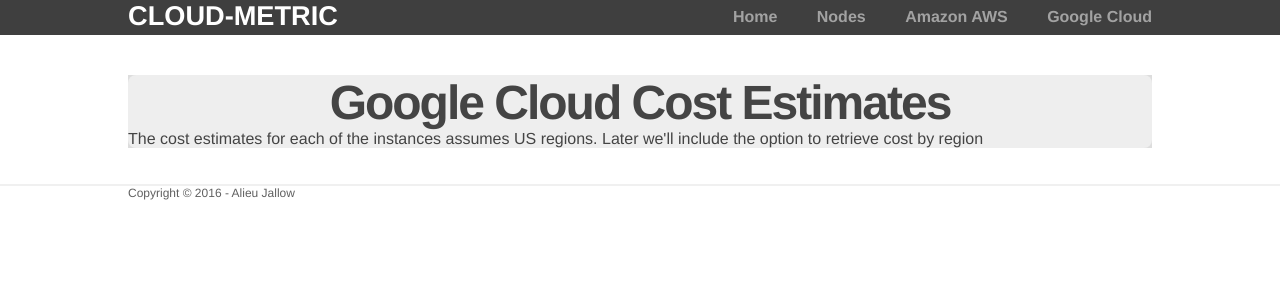
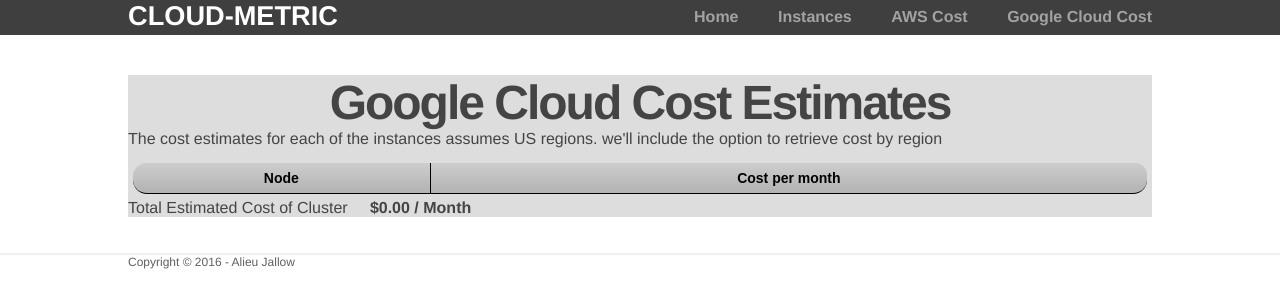
Before and after one commit to ajallow07/Cloud-Metric, a Flask app: page /gcecost in a window 1280 px wide. Shown: the top 308 px of the page. Run offline with Flask 2, Linux system fonts and the light colour scheme; data that the repository does not hold is empty.

Commit message:
Fix bug on run.py

```diff
--- a/mapping.py
+++ b/mapping.py
@@ -74,7 +74,6 @@
                 {"name":"N1-HIGHCPU-32", "param": {"vCPU": 32, "memory": 28.80},"mf": 0}
             ]
 
-
 def getMatchingInstanceInAWS(awsflavors, vcpu, memory):
     for flavor in awsflavors:
         #get the absolute differences in vCPU and memory usages
@@ -90,7 +89,6 @@
     for flavor in awsflavors:
         if flavor["mf"] == minimumDiff:
             matchingFavors.append(flavor['name'])
-
 
     return matchingFavors
 
@@ -110,7 +108,3 @@
         if flavor["mf"] == minimumDiff:
             matchingFavors.append(flavor['name'])
     return matchingFavors
-
-
-if __name__ == "__main__":
-    print "Test"
--- a/run.py
+++ b/run.py
@@ -40,7 +40,7 @@
 
         #json_cpu.append(cpu_user)
        #json_data = json.dumps(cpu_user, default=json_util.default)
-
+    text_title = "Resource Monitring metrics: "+str(machine)
     chart = {"renderTo": chartID, "type": chart_type, "height": chart_height, "zoomType": zoom_type}
     credits = { }
     if cpu_user:
@@ -59,7 +59,7 @@
                 "data": disk_usage
             }
         ]
-        title = {"text": 'Resources Monitoring Metrics'}
+        title = {"text": text_title}
         xAxis = {"type": 'datetime',
             "categories": [cpu_user[0]],
             "tickInterval": 60
@@ -103,14 +103,15 @@
 def awscost():
     computedCost = []
     machineList = [machine for machine in nc.find({},{'_id': False})]
-
+    totalCost = 0
     for machine in machineList:
         flavor = getMatchingInstanceInAWS(AWS_FLAVORS, machine['cpu'], ceil(float(machine['memory'])))
         instanceCost = read_EC2_ondemand_instance_prices(1, "us-east-1", flavor[0], machine['os'].lower())
         storageCost = aws_storage_prices("us-east-1", ceil(float(machine['disk'])))
         monthlyCost = instanceCost + storageCost
+        totalCost += monthlyCost
         computedCost.append(monthlyCost)
-    return render_template('getAWSCost.html', data=zip(machineList,computedCost))
+    return render_template('getAWSCost.html', data=zip(machineList,computedCost), total=totalCost)
 
 @app.route ('/nodecost')
 def nodecosts():
@@ -121,12 +122,13 @@
 def gcecost():
     computedCost = []
     machineList = [machine for machine in nc.find({},{'_id':False})]
-
+    totalCost = 0
     for machine in machineList:
         flavor = getMatchingInstanceInGCE(GC_FLAVORS, machine['cpu'], ceil(float(machine['memory'])))
         instanceCost = gce_price(1,"regular", "us", flavor[0], ceil(float(machine['disk'])), machine['os'] , 0)
+        totalCost += instanceCost
         computedCost.append(instanceCost)
-    return render_template('getGCCost.html', data=zip(machineList,computedCost))
+    return render_template('getGCCost.html', data=zip(machineList,computedCost), total=totalCost)
 
 @app.route('/nodes')
 def nodes():
--- a/templates/getGCCost.html
+++ b/templates/getGCCost.html
@@ -1,17 +1,20 @@
 {% extends "index.html" %}
 {% block content %}
-<div class="jumbo" >
+<div class="" >
   <h2>Google Cloud Cost Estimates</h2>
-  <div>The cost estimates for each of the instances assumes US regions. Later we'll include the
+  <div>The cost estimates for each of the instances assumes US regions. we'll include the
   option to retrieve cost by region </div>
   {% if data %}
+  <div class="prices">
+  <table>
+    <tr><td>Node</td><td>Cost per month</td></tr>
     {% for (machine, price) in data %}
-      <div class="prices">
-      <table>
       <tr><td>{{machine['node']}}</td><td>&#36;{{'%0.2f' %price}}</td></tr>
-    </table>
-    </div>
     {% endfor %}
+
+  </table>
+  <p> <span>Total Estimated Cost of Cluster</span>&nbsp;&nbsp;&nbsp;&nbsp;&nbsp;<span><b>&#36;{{'%0.2f' %total}} / Month</b></span></p>
+  </div>
   {% endif %}
 </div>
 {% endblock %}
--- a/templates/index.html
+++ b/templates/index.html
@@ -15,12 +15,13 @@
   <header>
       <div class="container">
         <h1 class="logo">Cloud-Metric</h1>
-        <strong><nav>
+        <strong>
+          <nav>
         <ul class="menu">
           <li><a href="{{ url_for('home') }}">Home</a></li>
-          <li><a href="{{ url_for('nodes') }}">Nodes</a></li>
-          <li><a href="{{ url_for('awscost') }}">Amazon AWS</a></li>
-          <li><a href="{{ url_for('gcecost') }}">Google Cloud</a></li>
+          <li><a href="{{ url_for('nodes') }}">Instances</a></li>
+          <li><a href="{{ url_for('awscost') }}">AWS Cost</a></li>
+          <li><a href="{{ url_for('gcecost') }}">Google Cloud Cost</a></li>
         </ul>
     </nav></strong>
       </div>
--- a/templates/nodes.html
+++ b/templates/nodes.html
@@ -1,7 +1,7 @@
 {% extends "index.html" %}
 
 {% block instanceDetails %}
-  <span>Number of machines in your enviroment! Click on  each node to show its cost of Google Cloud and Amazon AWS</span>
+  <p>Number of machines in your enviroment.</p>
 
   <table>
   <tr>
@@ -22,5 +22,4 @@
   {% endfor %}
   </table>
 
-
 {% endblock %}
```
Also changed, not shown: templates/getAWSCost.html (+10 -5 lines).
